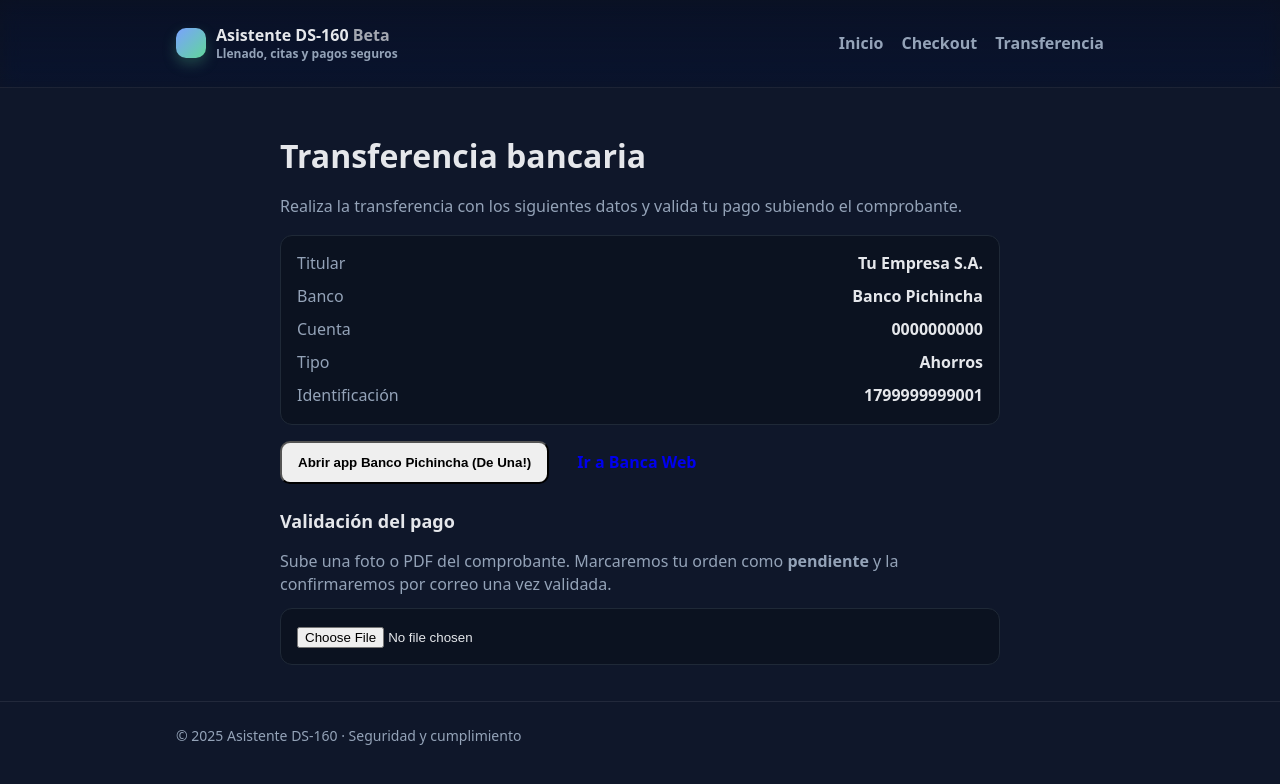
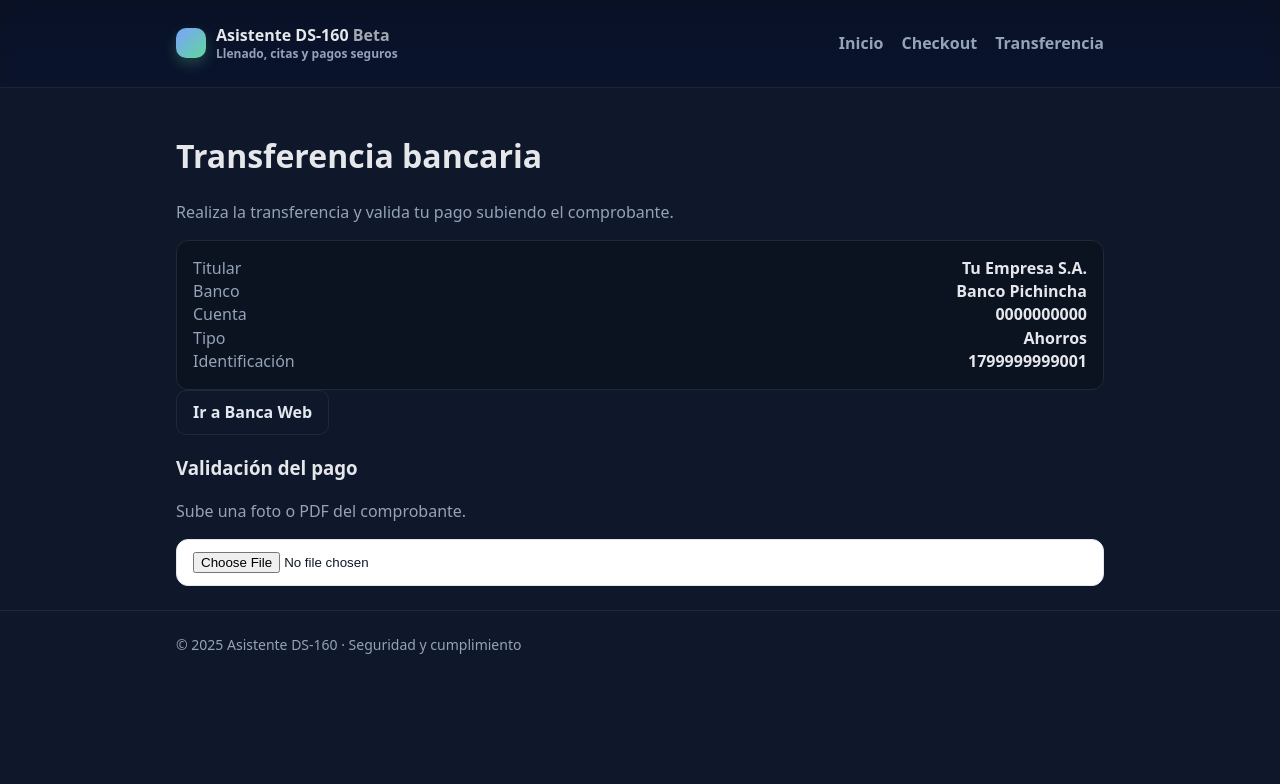
Before and after one commit to robertotitus86/ds160-app, a Next.js app: page /transferencia in a window 1280 px wide. Shown: the top 784 px of the page. Built offline with nearby package versions, Linux system fonts and the light colour scheme.

Commit message:
Update page.jsx

```diff
--- a/src/app/transferencia/page.jsx
+++ b/src/app/transferencia/page.jsx
@@ -1,82 +1,32 @@
 "use client";
-
 import { useState } from "react";
 
 export default function Transferencia() {
   const [uploaded, setUploaded] = useState(false);
+  return (
+    <div className="space-y-4">
+      <h1 className="text-3xl" style={{fontWeight:900}}>Transferencia bancaria</h1>
+      <p className="muted">Realiza la transferencia y valida tu pago subiendo el comprobante.</p>
 
-  const openPichincha = () => {
-    // Abre la ficha de la app "De Una!" (placeholder)
-    window.open(
-      "https://play.google.com/store/apps/details?id=com.pichincha.movil",
-      "_blank"
-    );
-  };
-
-  return (
-    <div style={{ maxWidth: 720, margin: "0 auto" }}>
-      <h1 style={{ fontSize: 32, fontWeight: 800, marginBottom: 8 }}>
-        Transferencia bancaria
-      </h1>
-      <p className="muted" style={{ marginBottom: 16 }}>
-        Realiza la transferencia con los siguientes datos y valida tu pago
-        subiendo el comprobante.
-      </p>
-
-      {/* Datos bancarios */}
-      <div className="card" style={{ marginBottom: 16 }}>
-        <div style={{ display: "grid", gap: 10 }}>
-          <div style={{ display: "flex", justifyContent: "space-between" }}>
-            <span className="muted">Titular</span>
-            <strong>Tu Empresa S.A.</strong>
-          </div>
-          <div style={{ display: "flex", justifyContent: "space-between" }}>
-            <span className="muted">Banco</span>
-            <strong>Banco Pichincha</strong>
-          </div>
-          <div style={{ display: "flex", justifyContent: "space-between" }}>
-            <span className="muted">Cuenta</span>
-            <strong>0000000000</strong>
-          </div>
-          <div style={{ display: "flex", justifyContent: "space-between" }}>
-            <span className="muted">Tipo</span>
-            <strong>Ahorros</strong>
-          </div>
-          <div style={{ display: "flex", justifyContent: "space-between" }}>
-            <span className="muted">Identificación</span>
-            <strong>1799999999001</strong>
-          </div>
+      <div className="card">
+        <div className="space-y-2">
+          <div className="row"><span className="muted">Titular</span><strong>Tu Empresa S.A.</strong></div>
+          <div className="row"><span className="muted">Banco</span><strong>Banco Pichincha</strong></div>
+          <div className="row"><span className="muted">Cuenta</span><strong>0000000000</strong></div>
+          <div className="row"><span className="muted">Tipo</span><strong>Ahorros</strong></div>
+          <div className="row"><span className="muted">Identificación</span><strong>1799999999001</strong></div>
         </div>
       </div>
 
-      <div style={{ display: "flex", gap: 12, marginBottom: 24, flexWrap: "wrap" }}>
-        <button onClick={openPichincha} className="btn">
-          Abrir app Banco Pichincha (De Una!)
-        </button>
-        <a
-          className="btn btn-outline"
-          href="https://www.pichincha.com/portal-personas"
-          target="_blank"
-        >
-          Ir a Banca Web
-        </a>
+      <div className="space-x-2">
+        <a className="btn btn-ghost" href="https://www.pichincha.com/portal-personas" target="_blank">Ir a Banca Web</a>
       </div>
 
-      {/* Subir comprobante */}
-      <h2 style={{ fontSize: 18, fontWeight: 700, marginBottom: 8 }}>
-        Validación del pago
-      </h2>
-      <p className="muted" style={{ marginBottom: 12 }}>
-        Sube una foto o PDF del comprobante. Marcaremos tu orden como
-        <b> pendiente</b> y la confirmaremos por correo una vez validada.
-      </p>
+      <h3 style={{fontWeight:900}}>Validación del pago</h3>
+      <p className="muted">Sube una foto o PDF del comprobante.</p>
 
-      <div className="card light" style={{ marginBottom: 12 }}>
-        <input
-          type="file"
-          accept="image/*,application/pdf"
-          onChange={() => setUploaded(true)}
-        />
+      <div className="item-card">
+        <input type="file" accept="image/*,application/pdf" onChange={() => setUploaded(true)} />
       </div>
 
       {uploaded && (
```
